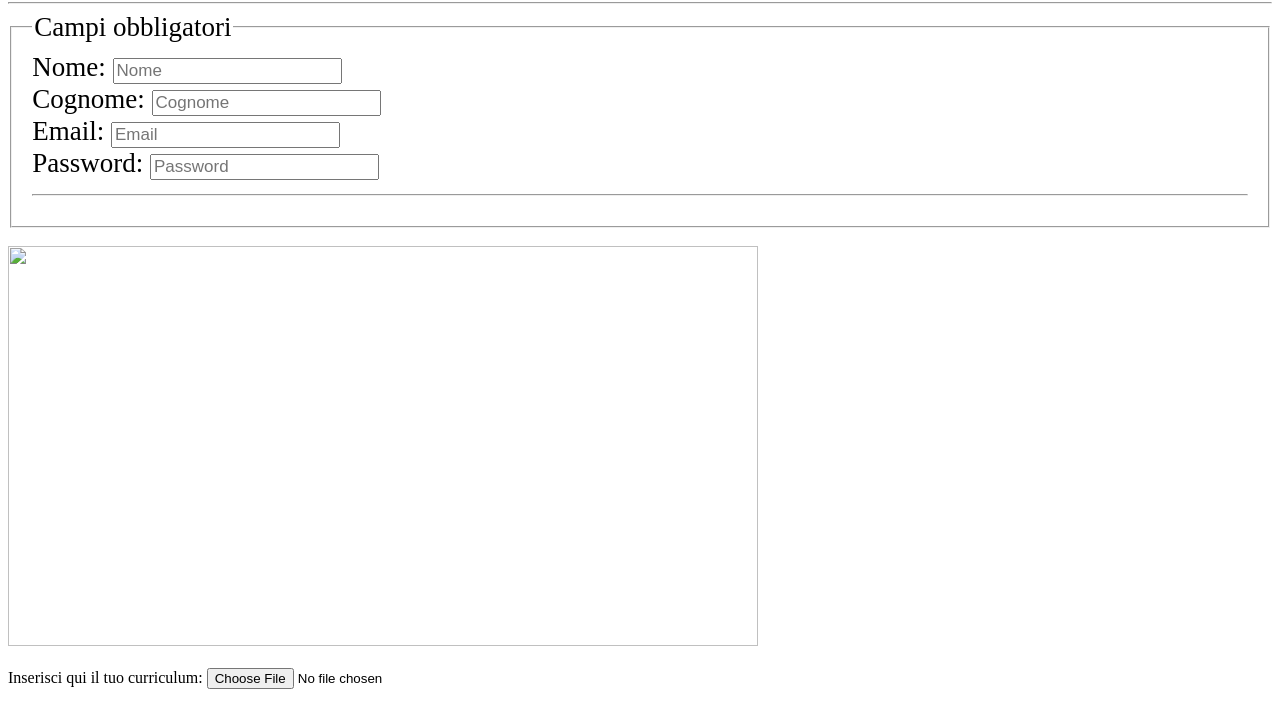
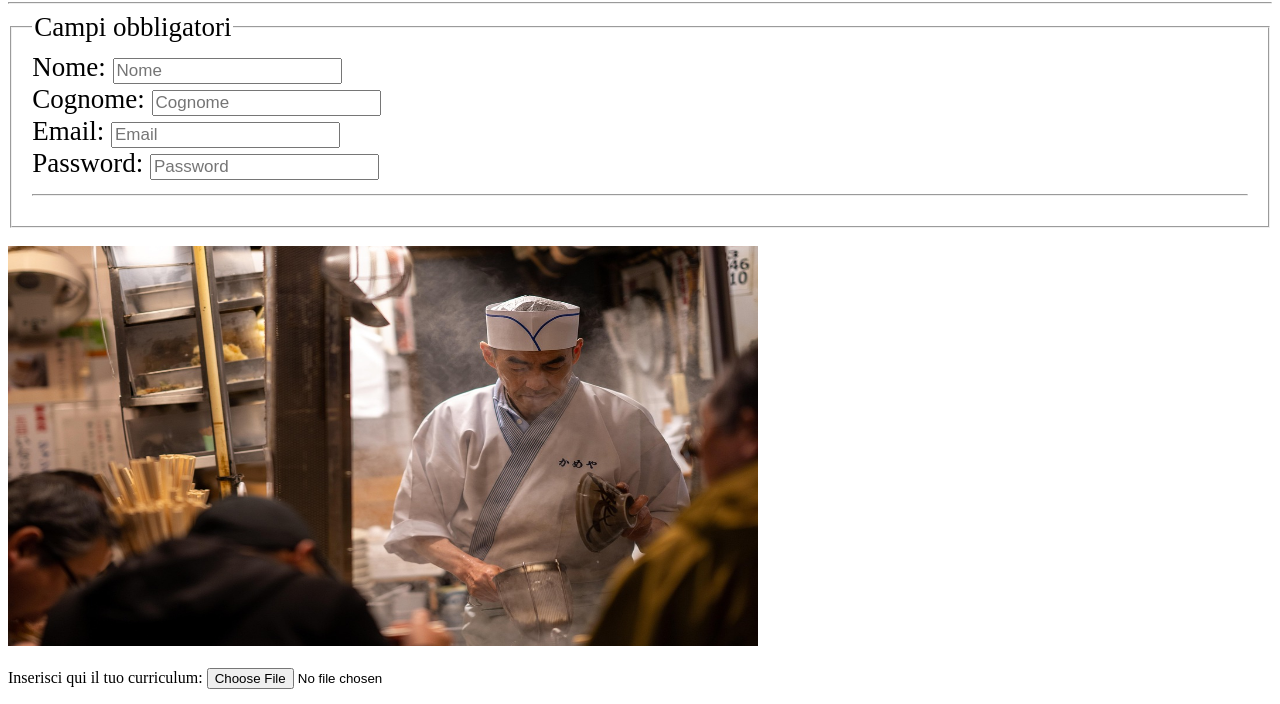
Before and after one commit to ildrugorosso-stack/ildrugoroso-stack.github.io, a plain HTML site: page registrazionePerLoChefBruno.html in a window 1280 px wide. Shown: the part 78-782 px from the top of the page. Drawn offline with Linux system fonts and the light colour scheme.

Commit message:
Update registrazionePerLoChefBruno.html
a dad

```diff
--- a/registrazionePerLoChefBruno.html
+++ b/registrazionePerLoChefBruno.html
@@ -25,7 +25,7 @@
                 <input style="font-size: 17px;" required type="password" nome="password" placeholder="Password"><hr>
             </label></div>
         </header></fieldset><br>
-        <img src="/ht/assets/chef-4807317_1280.jpg" width="750" height="400">
+        <img src="chef-4807317_1280.jpg" width="750" height="400">
         <div><!-- tutti gli altri dati -->
             <br><span>Inserisci qui il tuo curriculum: </span><input type="file"><br><br>
             <textarea placeholder="Inserisci altri dati utili" cols="100" rows="4"></textarea><br>
@@ -41,4 +41,5 @@
         <p><a href="chefBruno(official).html">Clicca qui</a> per tornare alla pagina home del mio sito</p>
     </footer>
 </body>
+
 </html>
```
